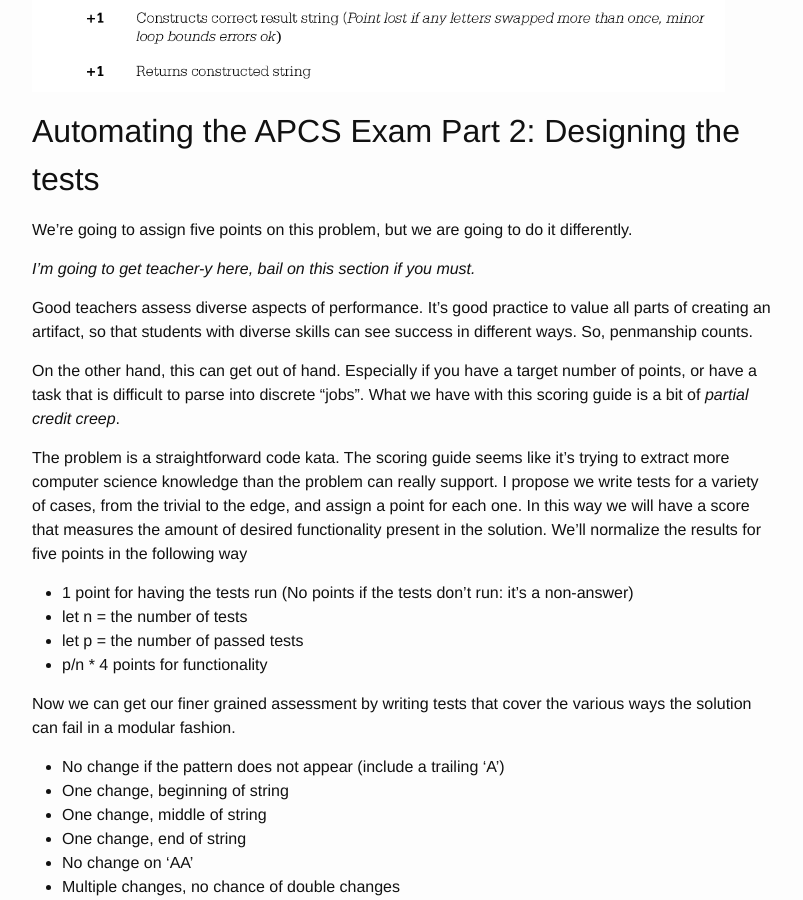
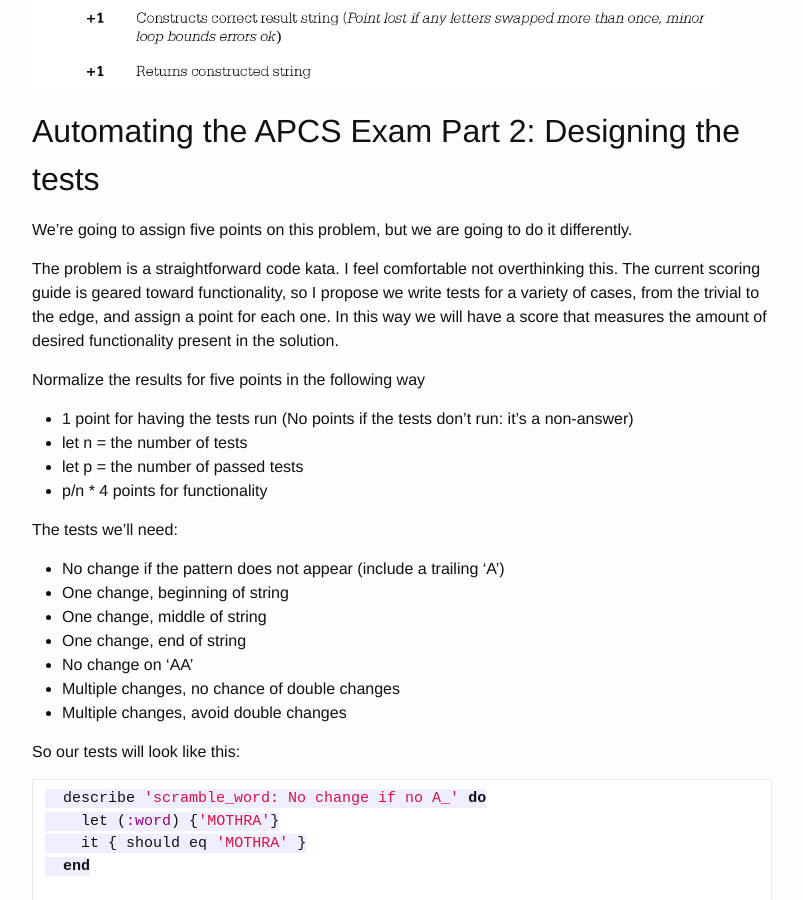
Before and after one commit to chriscaragianis/sublate_self, a Jekyll site: the page built from _posts/2015-06-10-automating-APCS.md, in a window 1280 px wide and 900 px high, scrolled down 1734 px. Shown: the whole window, without its empty margins (238-1041 px from the left). Built offline with Jekyll 4.4.1, drawn with Linux system fonts in a browser that asks for light colours; some of the changed text lies outside the part shown.

Commit message:
Finished final draft of automating APCS

```diff
--- a/_posts/2015-06-10-automating-APCS.md
+++ b/_posts/2015-06-10-automating-APCS.md
@@ -49,23 +49,14 @@ Automating the APCS Exam Part 2: Designing the tests
 We're going to assign five points on this problem, but we are going to do it
 differently.
 
-*I'm going to get teacher-y here, bail on this section if you must.*
-
-Good teachers assess diverse aspects of performance. It's good practice to
-value all parts of creating an artifact, so that students with diverse
-skills can see success in different ways. So, penmanship counts.
-
-On the other hand, this can get out of hand.  Especially if you have a
-target number of points, or have a task that is difficult to parse into
-discrete "jobs".  What we have with this scoring guide is a bit of *partial
-credit creep*.
-
-The problem is a straightforward code kata. The scoring guide seems like it's
-trying to extract more computer science knowledge than the problem can
-really support.  I propose we write tests for a variety of cases, from the
+The problem is a straightforward code kata. I feel comfortable not
+overthinking this.  The current scoring guide is geared toward functionality,
+so I propose we write tests for a variety of cases, from the
 trivial to the edge, and assign a point for each one.  In this way we will
 have a score that measures the amount of desired functionality present in the
-solution.  We'll normalize the results for five points in the following way
+solution.
+
+Normalize the results for five points in the following way
 
   - 1 point for having the tests run (No points if the tests don't run: it's
     a non-answer)
@@ -73,8 +64,7 @@ solution.  We'll normalize the results for five points in the following way
   - let p = the number of passed tests
   - p/n * 4 points for functionality
 
-Now we can get our finer grained assessment by writing tests that cover the
-various ways the solution can fail in a modular fashion.
+The tests we'll need:
 
   - No change if the pattern does not appear (include a trailing 'A')
   - One change, beginning of string
@@ -158,5 +148,7 @@ In Conclusion...
 The expediency of automating the exam is obvious, but I'm not going to tell the
 College Board how to spend their money. Actually, given that exam fees now
 run $91, maybe someone should.  But not me, today.  Automating the exam is the
-right thing to do *from a pedagogical point of view*.  This is a point I hope
-to build on in future posts.
+right thing to do *from a pedagogical point of view*. If I'm teaching to this
+test, I'm teaching  the current content plus careful code reading, analytical
+problem solving, and TDD. If I'm teaching to the old test, I'm teaching
+penmanship.
```
Also changed, not shown: 2 other files.
